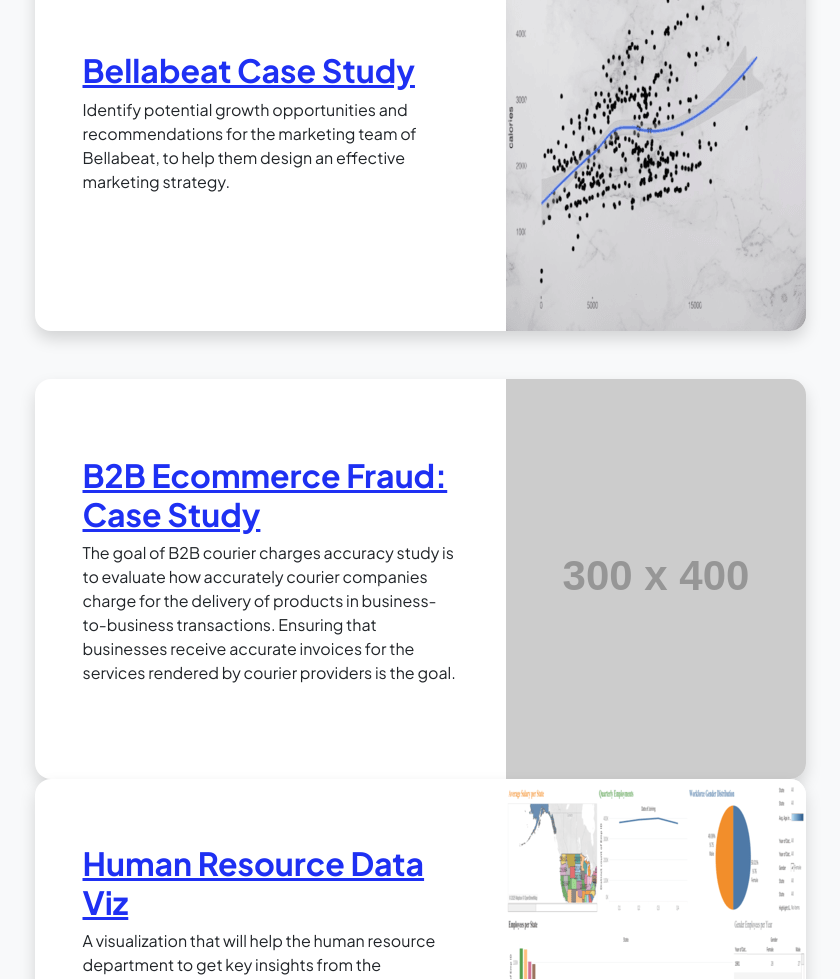
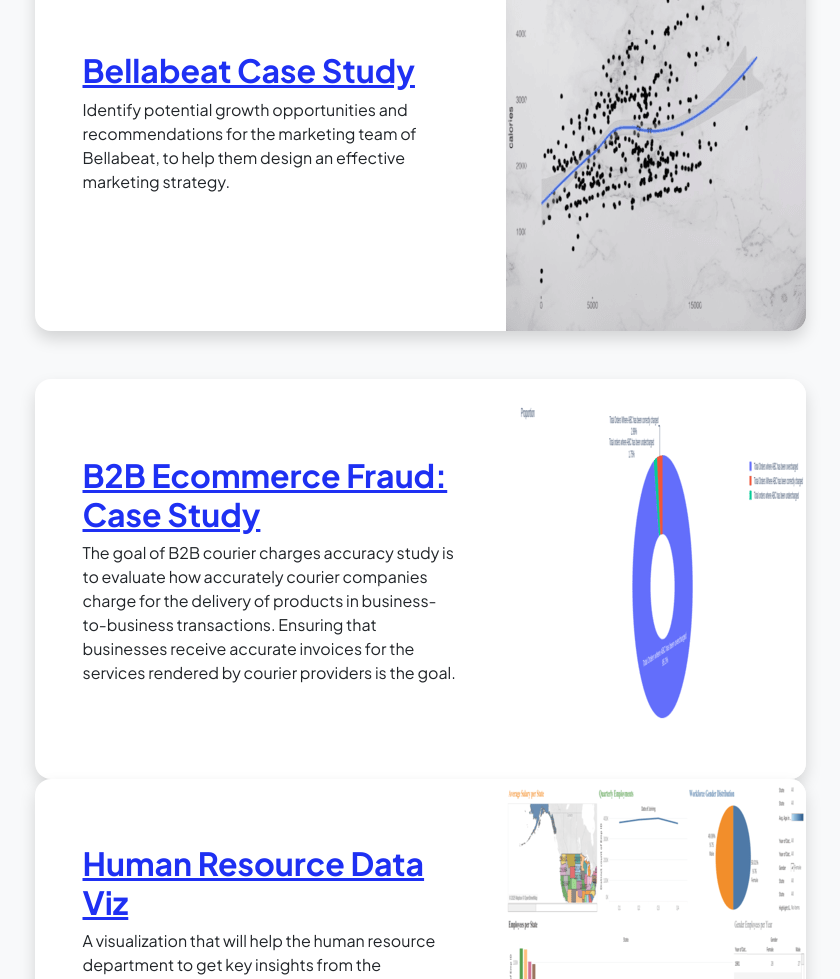
Before and after one commit to MakoriNyachaki/MakoriNyachaki.github.io, a plain HTML site: page projects.html in a window 1280 px wide. Shown: the part 295-1274 px from the top of the page, without its empty margins (220-1060 px from the left). Drawn offline with nearby package versions, Linux system fonts and the light colour scheme; placeholder pictures from the web are drawn by us.

Commit message:
B2B Image

```diff
--- a/projects.html
+++ b/projects.html
@@ -62,7 +62,7 @@
                                             <a href="https://shorturl.at/3EE19"><h2 class="fw-bolder">B2B Ecommerce Fraud: Case Study</h2></a>
                                             <p>The goal of B2B courier charges accuracy study is to evaluate how accurately courier companies charge for the delivery of products in business-to-business transactions. Ensuring that businesses receive accurate invoices for the services rendered by courier providers is the goal.</p>
                                         </div>
-                                        <img class="img-fluid" src="https://dummyimage.com/300x400/343a40/6c757d" alt="..." />
+                                        <img class="img-fluid" src="assets/b2bplot.png" alt="B2B Plot" />
                                     </div>
                                 </div>
                             </div>
```
Also changed, not shown: assets/b2bplot.png (added), assets/b2bplot1.png (added).
